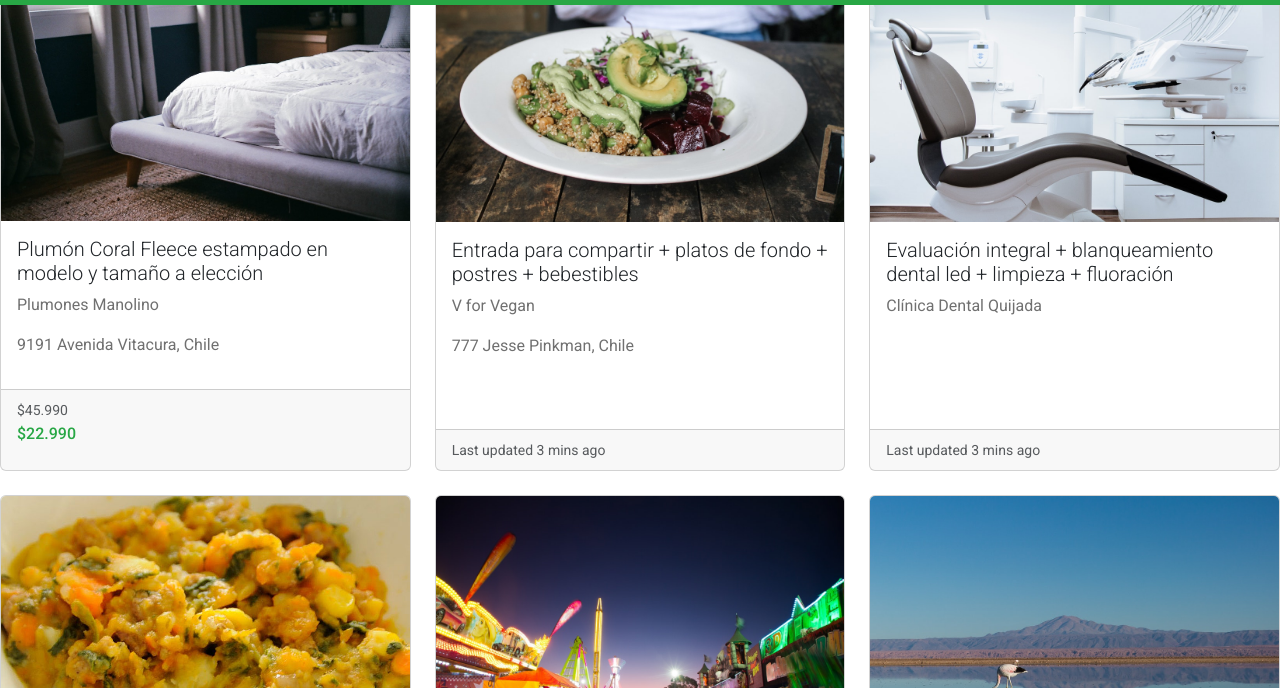
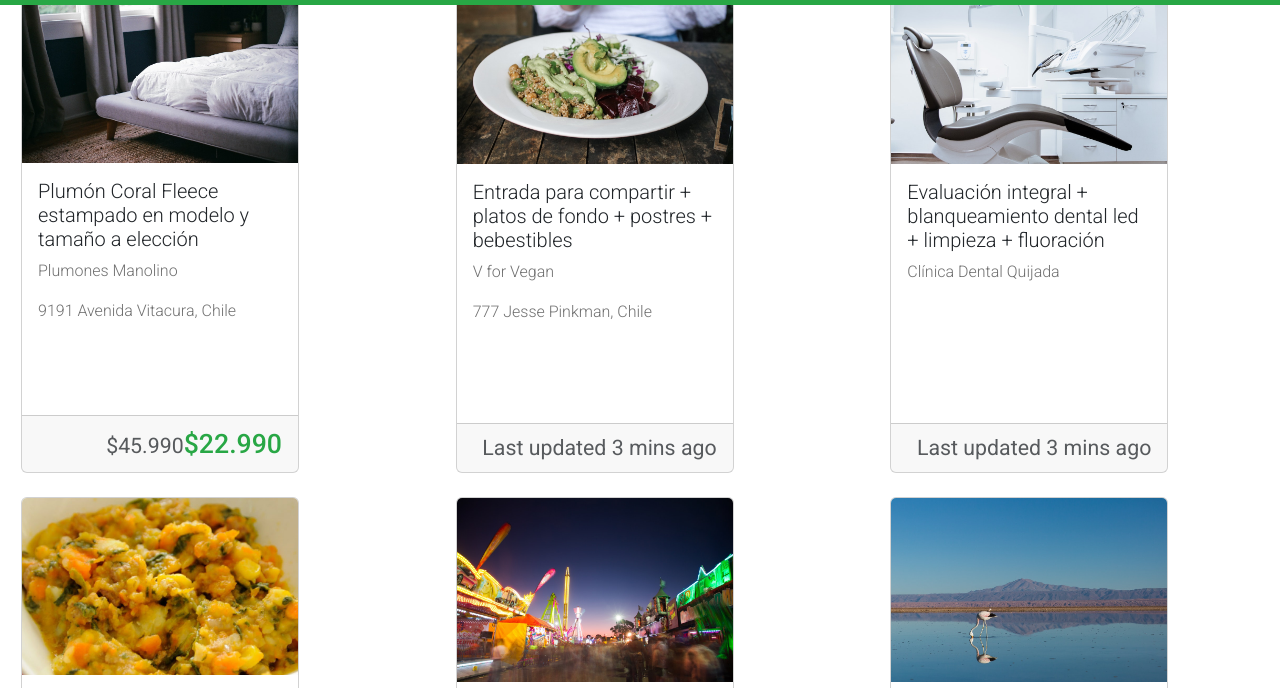
Before and after one commit to fossesi/Desafio-Cuppon, a plain HTML site: page index.html in a window 1280 px wide. Shown: the part 51-739 px from the top of the page. Drawn offline with nearby package versions, Linux system fonts and the light colour scheme.

Commit message:
corrige alineación de precios y tamaño de texto

```diff
--- a/assets/css/styles.css
+++ b/assets/css/styles.css
@@ -16,11 +16,27 @@ h5 {
     font-weight: 300;
 }
 
+.card {
+    height: 279px;
+    width: 278px;
+    margin: 30px 21px;
+}
+
 .card-body p {
+    font-weight: 300;
     color: #707070;
 }
 
-.card-footer p {
+.card-footer {
+    text-align: right;
+}
+
+.card-footer small {
+    font-size: 16pt;
+}
+
+.card-footer span {
     font-weight: 500;
+    font-size: 20pt;
     color: #28A745;
 }
--- a/index.html
+++ b/index.html
@@ -70,8 +70,7 @@
                         <p>9191 Avenida Vitacura, Chile</p>
                     </div>
                     <div class="card-footer">
-                        <small class="text-body-secondary">$45.990</small>
-                        <p>$22.990</p>
+                        <small class="text-body-secondary">$45.990<span>$22.990</span></small>
                     </div>
                 </div>
             </div>
```
